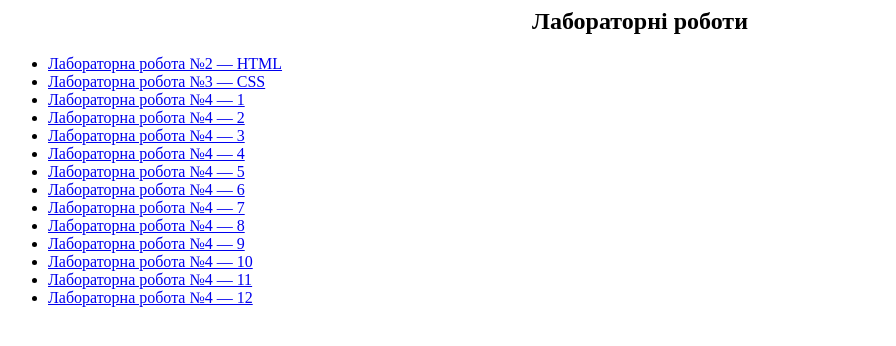
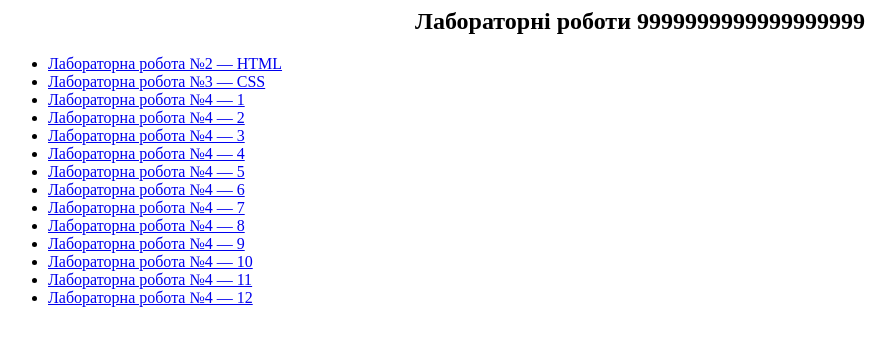
Before and after one commit to Kvistler/Kvistler.github.io, a website: page index.html in a window 1280 px wide. Shown: the whole page, without its empty margins (0-896 px from the left). Drawn offline with Linux system fonts and the light colour scheme.

Commit message:
test firebase changes

```diff
--- a/index.html
+++ b/index.html
@@ -5,7 +5,7 @@
 	</head>
 	<body>
 		<div align="center">
-		<H2>Лабораторні роботи</H2>
+		<H2>Лабораторні роботи 9999999999999999999</H2>
 		</div>
 
 		<ul>
```
